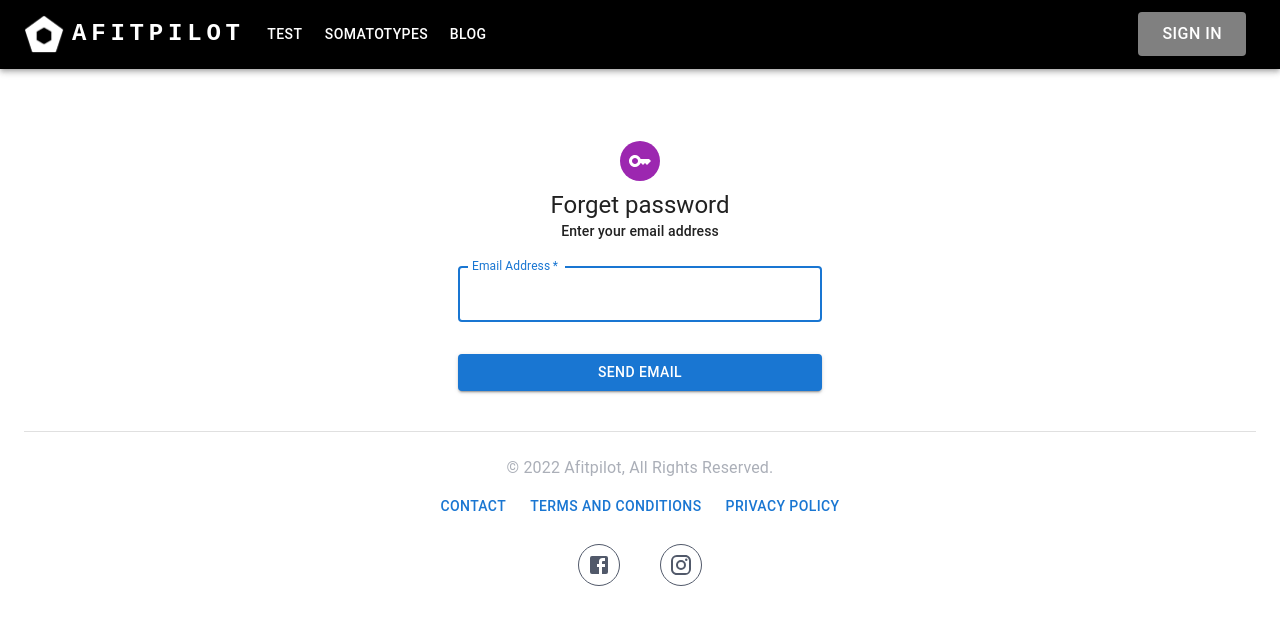
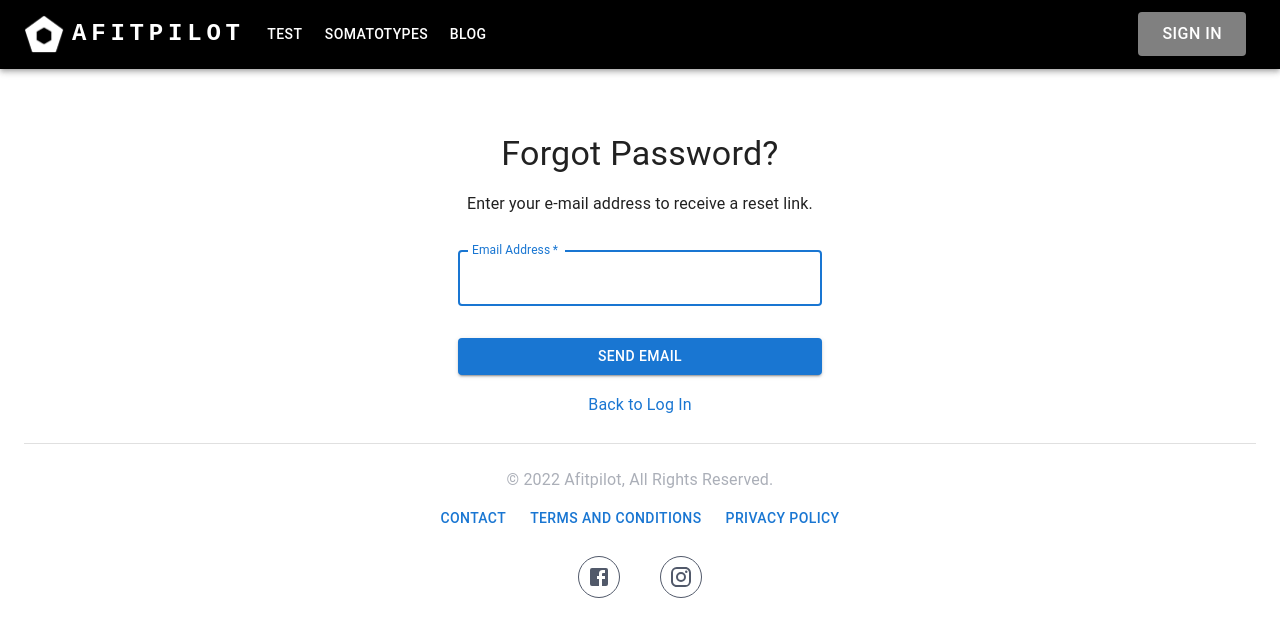
Before and after one commit to walter-clayton/afitpilot-somatotype, a React (Create React App) app in the folder client/: page /Forget in a window 1280 px wide. Shown: the top 636 px of the page. Built offline with nearby package versions, Linux system fonts and the light colour scheme.

Commit message:
Remove key icon,change the content and add back to log link

```diff
--- a/client/src/components/Forget.tsx
+++ b/client/src/components/Forget.tsx
@@ -1,11 +1,11 @@
 import React, { useState } from "react";
 import CssBaseline from "@mui/material/CssBaseline";
-import { Grid, Box, Button, Avatar } from "@mui/material/";
+import { Grid, Box, Button, Link } from "@mui/material/";
 import { Typography, Container } from "@mui/material/";
 import { TextField } from "@mui/material/";
 import Snackbar from "@mui/material/Snackbar";
-import KeyIcon from "@mui/icons-material/Key";
 import axios from "axios";
+import { useNavigate } from "react-router-dom";
 
 export default function Forget() {
   /**
@@ -27,6 +27,7 @@ export default function Forget() {
   const [hasChanges, setHasChanges] = useState(false);
   const [open, setOpen] = React.useState(false);
   const [snackbarMessage, setSnackbarMessage] = React.useState("");
+  const navigate = useNavigate();
 
   const handleClose = (event: any, reason: any) => {
     if (reason === "clickaway") {
@@ -101,13 +102,11 @@ export default function Forget() {
             alignItems: "center",
           }}
         >
-          <Avatar sx={{ m: 1, bgcolor: "secondary.main" }}>
-            <KeyIcon />
-          </Avatar>
-          <Typography component="h1" variant="h5">
-            Forget password{" "}
+          <Typography component="h1" variant="h4" mb={2}>
+            Forgot Password?{" "}
           </Typography>
-          <Typography variant="subtitle2">Enter your email address</Typography>
+          <Typography variant="subtitle1" mb={1}>Enter your e-mail address to receive a reset link.
+          </Typography>
           <Box
             component="form"
             onSubmit={validateSubmit}
@@ -153,7 +152,15 @@ export default function Forget() {
               message={snackbarMessage}
             />
             <Grid container>
-              <Grid item></Grid>
+              <Grid item xs textAlign={"center"}>
+                <Link onClick={() => {
+                  navigate("/Login");
+                  window.scrollTo(0, 0);
+                }}
+                  sx={{ textAlign: "Center", textDecoration: "none", cursor: 'pointer' }} variant="subtitle1">
+                  Back to Log In
+                </Link>
+              </Grid>
             </Grid>
           </Box>
         </Box>
```
